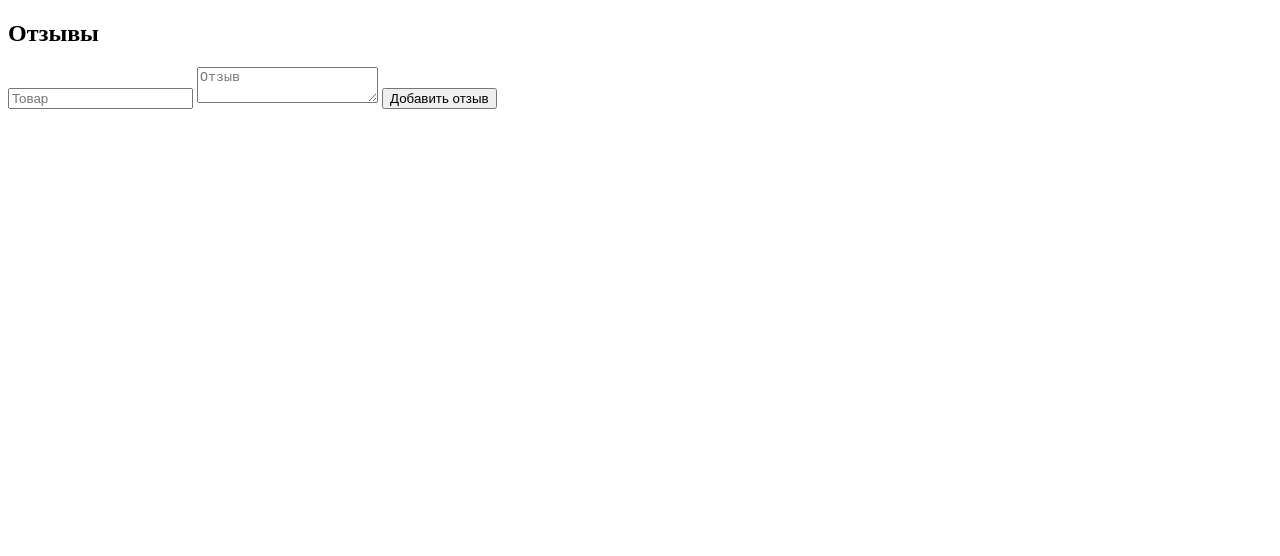
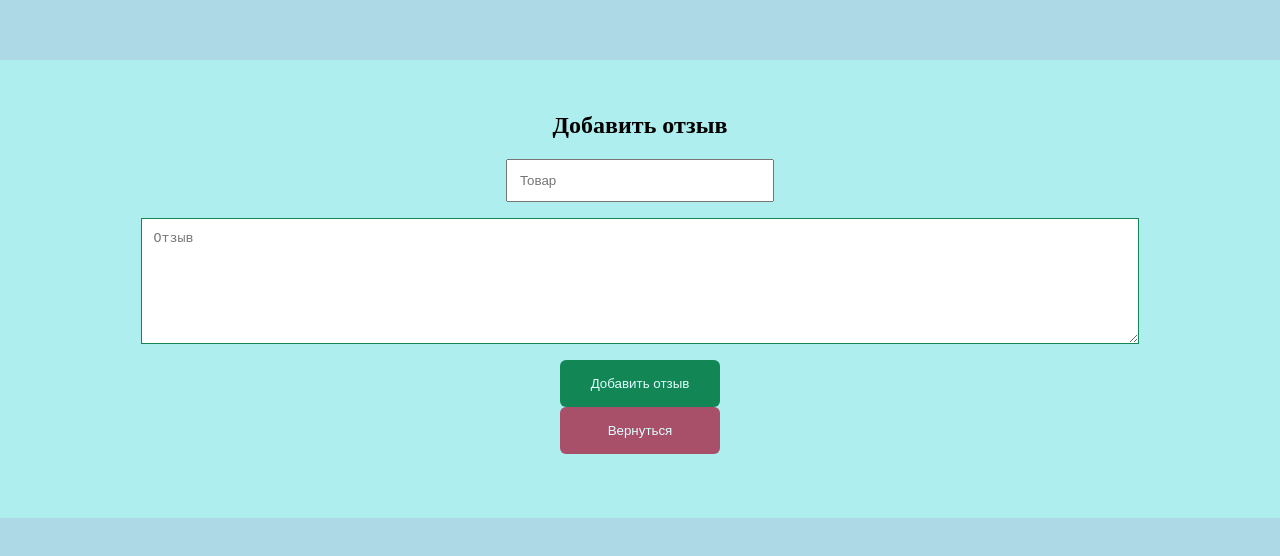
Before and after one commit to MoreDeniz/advancedJS_HW-3, a plain HTML site: page addReview.html in a window 1280 px wide. Drawn offline with Linux system fonts and the light colour scheme.

Commit message:
next commit

```diff
--- a/addReview.html
+++ b/addReview.html
@@ -3,25 +3,23 @@
 <head>
     <meta charset="UTF-8">
     <meta name="viewport" content="width=device-width, initial-scale=1.0">
-    <title>Document</title>
+    <title>Add Reviews</title>
+    <link rel="stylesheet" href="style.css">
 </head>
 <body>
-    <div class="container">
-        <h2>Отзывы</h2>
+    <div class="container_review container">
+        <h2>Добавить отзыв</h2>
         <div class="container_review">
 
         </div>
-    </div>
-
-    <div class="container_review container">
         <input type="text" name="product" id="product" placeholder="Товар" required>
         <textarea type="text" name="review" id="review" placeholder="Отзыв" required></textarea>
         <!-- <p class="error"></p> -->
         <button type="submit" id="add_review">Добавить отзыв</button>
+        <button type="submit" id="back">Вернуться</button>
     </div>
 
 
     <script src="addReview.js"></script>
-
 </body>
 </html>
--- a/style.css
+++ b/style.css
@@ -45,11 +45,11 @@ button {
     gap: 32px;
 }
 
-#addReview {
+#addReview, #add_review {
     background-color: #138656;
 }
 
-#addReview:hover {
+#addReview:hover, #add_review:hover {
      background-color: rgb(19, 97, 107);
 }
 
@@ -59,11 +59,11 @@ button {
     border: 1px solid #138656;
 }
 
-#showReviews {
-    background-color: #db6186;
+#showReviews, #back {
+    background-color: #a8506a;
 }
 
-#lookReviews:hover {
+#lookReviews:hover, #back:hover {
      background-color: rgb(168, 31, 116);
 }
 
```
Also changed, not shown: showReviews.html (+7 -6 lines), showReviews.js (+4 -3 lines).
